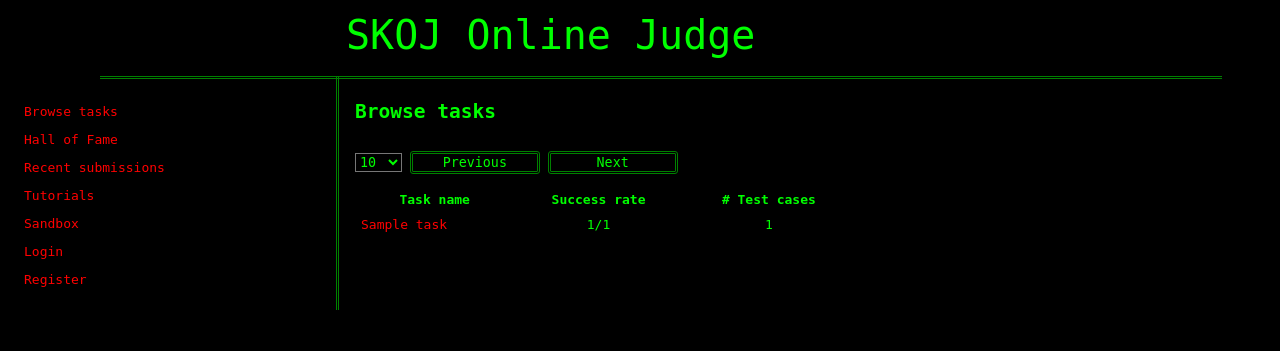
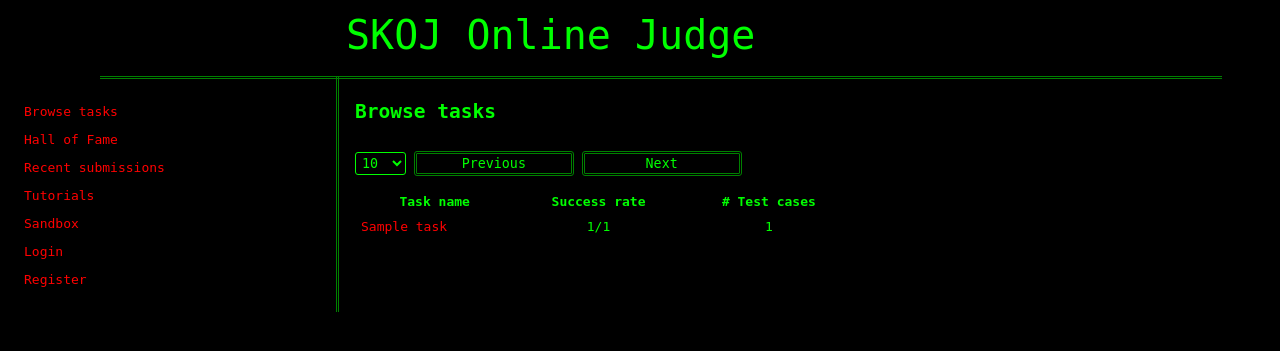
Before and after one commit to ivan100sic/SKOJ, a PHP site: page /browse-tasks.php in a window 1280 px wide. Shown: the top 351 px of the page. Run offline with PHP 8.4, Linux system fonts and the light colour scheme; tables that the repository leaves empty hold one stand-in row (values such as "Sample post"); data that the repository does not hold is empty; some libraries are stand-ins or nearby versions.

Commit message:
More updates to the stylesheet

```diff
--- a/www/skoj.css
+++ b/www/skoj.css
@@ -2,6 +2,10 @@ body, textarea, input, button, select, option {
 	font-family: monospace;
 	background-color: #000000;
 	color: #00ff00;
+}
+
+* {
+	outline-style: none;
 }
 
 div.skoj_header {
@@ -137,60 +141,88 @@ td, th {
 span.error {
 	color: orange;
 }
+
 ::selection {
   background: green;
 }
+
 input[type=text] {
     border: 3px double #cc8100;
     border-radius: 4px;
 	transition-duration: 0.3s;
 	background-color: #000000;
+	padding: 2px;
 }
-input[type=text]:hover{
+
+input[type=text]:hover {
 	border-style: solid;
 	border-color: #ffa000;
 }
-input[type=text]:focus{
+
+input[type=text]:focus {
 	border: 3px double #ffa000;
 	border-radius: 2px;
 }
-input[type=password]{
+
+input[type=text]:active {
+	border: 3px double #ffa000;
+	border-radius: 2px;
+}
+
+input[type=password] {
 	border:3px double #0081cc;
 	border-radius: 4px;
 	transition-duration: 0.3s;
 	background-color: #000000;
+	padding: 2px;
 }
-input[type=password]:hover{
+
+input[type=password]:hover {
 	border-style: solid;
 	border-color: #00a0ff;
 }
-input[type=password]:focus{
+
+input[type=password]:focus {
 	border: 3px double #00a0ff;
 	border-radius: 2px;
 }
+
 textarea {
     border: 3px double green;
     border-radius: 4px;
 }
-textarea:hover{
+
+textarea:hover {
 	border-style: solid;
 }
-textarea:focus{
+
+textarea:focus {
 	border-color: #00ff00;
 }
+
 button {
 	border-radius: 3px;
 	border-style: double;
 	border-width: 3px;
 	border-color: green;
 	transition-duration: 0.2s;
-	width: 130px;
+	width: 160px;
+	padding: 2px;
 }
-button:hover{
+
+button:hover {
 	border-color: #00ff00;
 	border-style: solid;
 	border-radius: 3px;
 }
-button:active{
+
+button:active {
 	background-color: green;
 }
+
+select, option {
+	border-color: #00ff00;
+	border-style: solid;
+	border-radius: 3px;
+	padding: 2px;
+}
```
Also changed, not shown: 1 other file.
